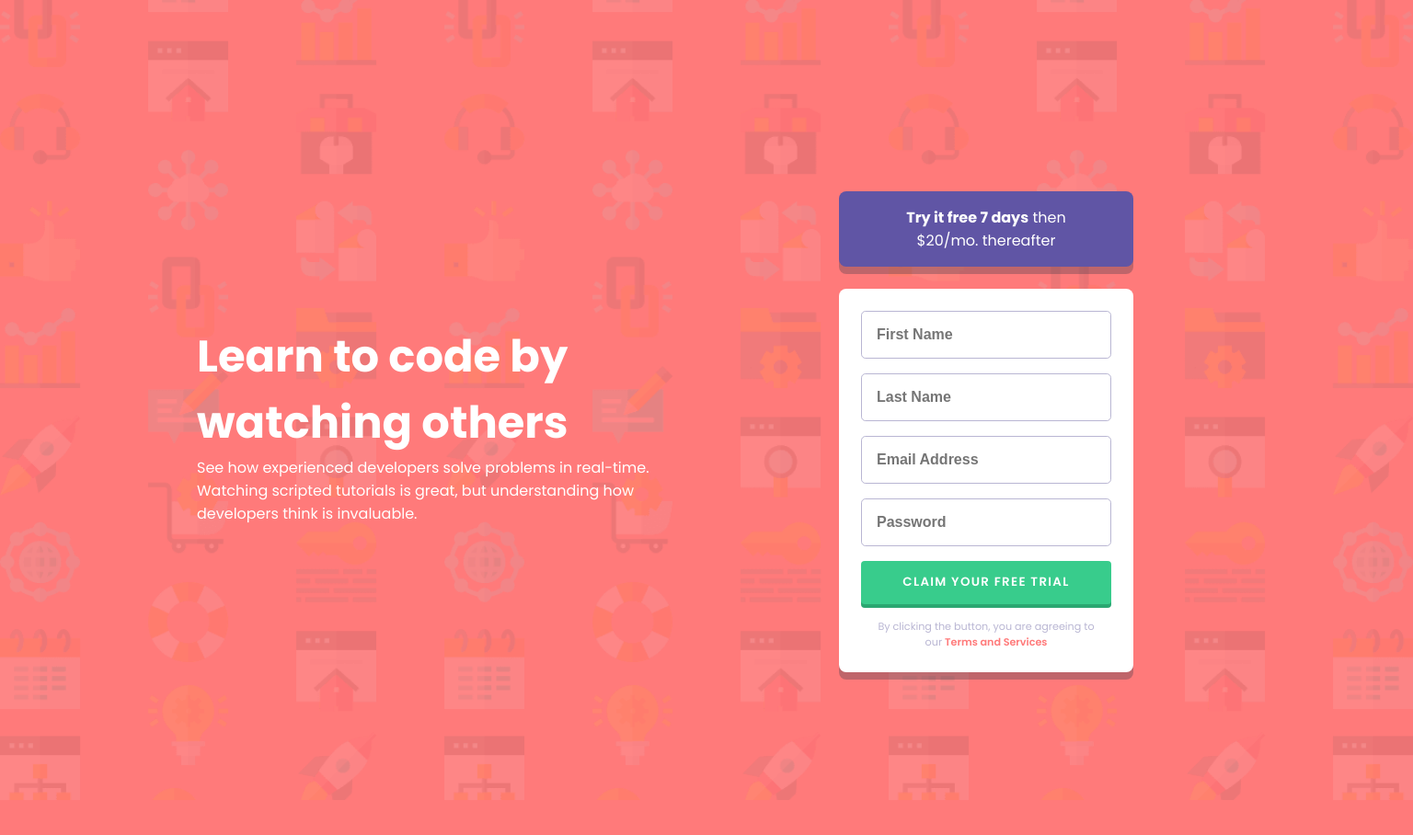
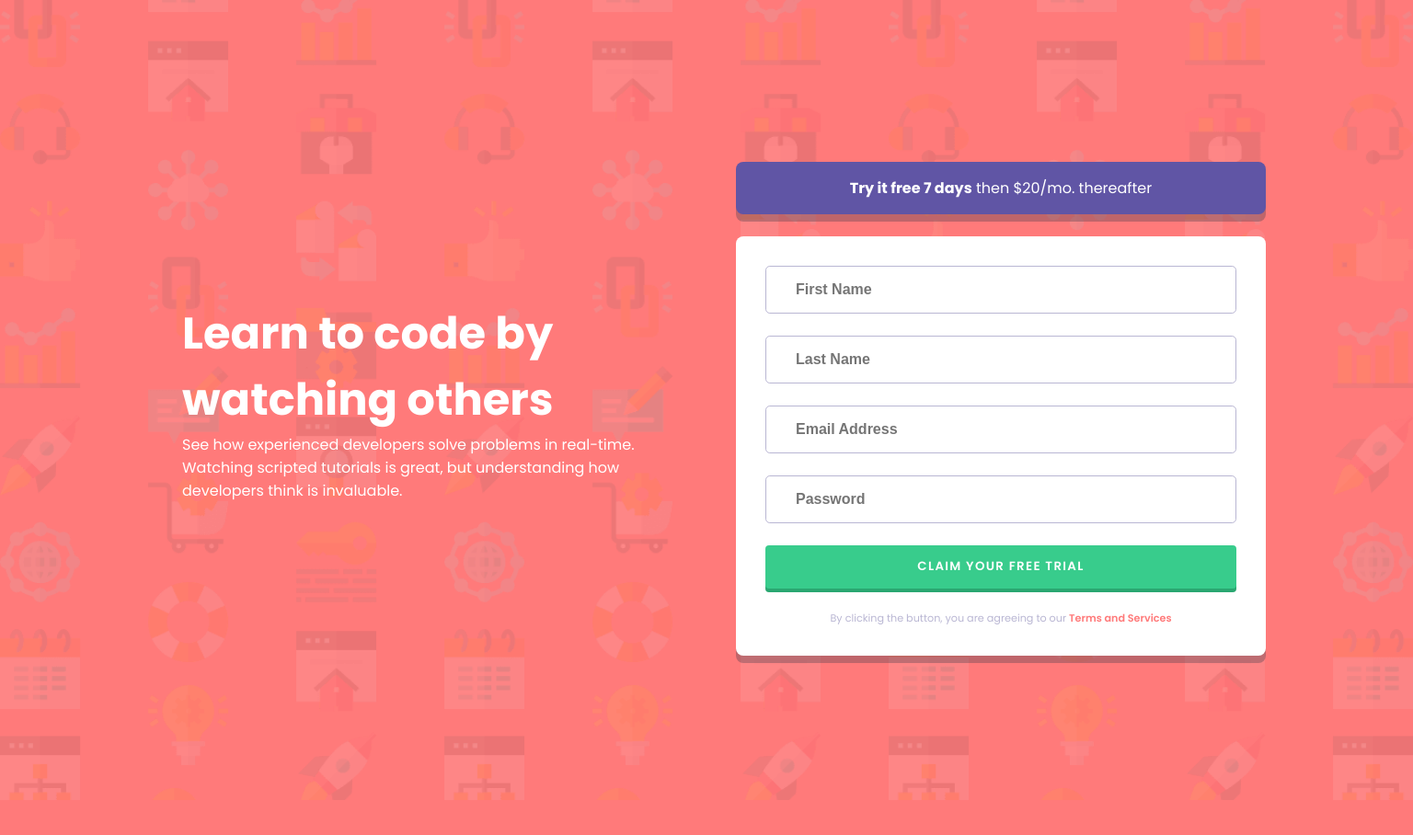
Before and after one commit to john-k-phillips/fm-intro-component-with-signup-form, a plain HTML site: page index.html in a window 1536 px wide. Shown: the whole page at 92% size. After the commit the page ends 873 px from the top, so only its background shows below. Drawn offline with Linux system fonts and the light colour scheme.

Commit message:
Form styling complete for desktop.

```diff
--- a/styles/_form.scss
+++ b/styles/_form.scss
@@ -95,5 +95,16 @@
 @media screen and (min-width: 1440px) {
     .form-container {
         width: 100%;
+        .trail {
+            max-width: 600px;
+        }
+        form {
+            max-width: 600px;
+            padding: 2em;
+            gap: 1.5em;
+            input {
+                padding-left: 2em;
+            }
+        }
     }
 }
--- a/styles/styles.scss
+++ b/styles/styles.scss
@@ -36,6 +36,6 @@ body {
         justify-content: center;
         align-items: center;
 
-        padding: 10em;
+        padding: 8em;
     }
 }
```
Also changed, not shown: styles/styles.css, 1 other file.
